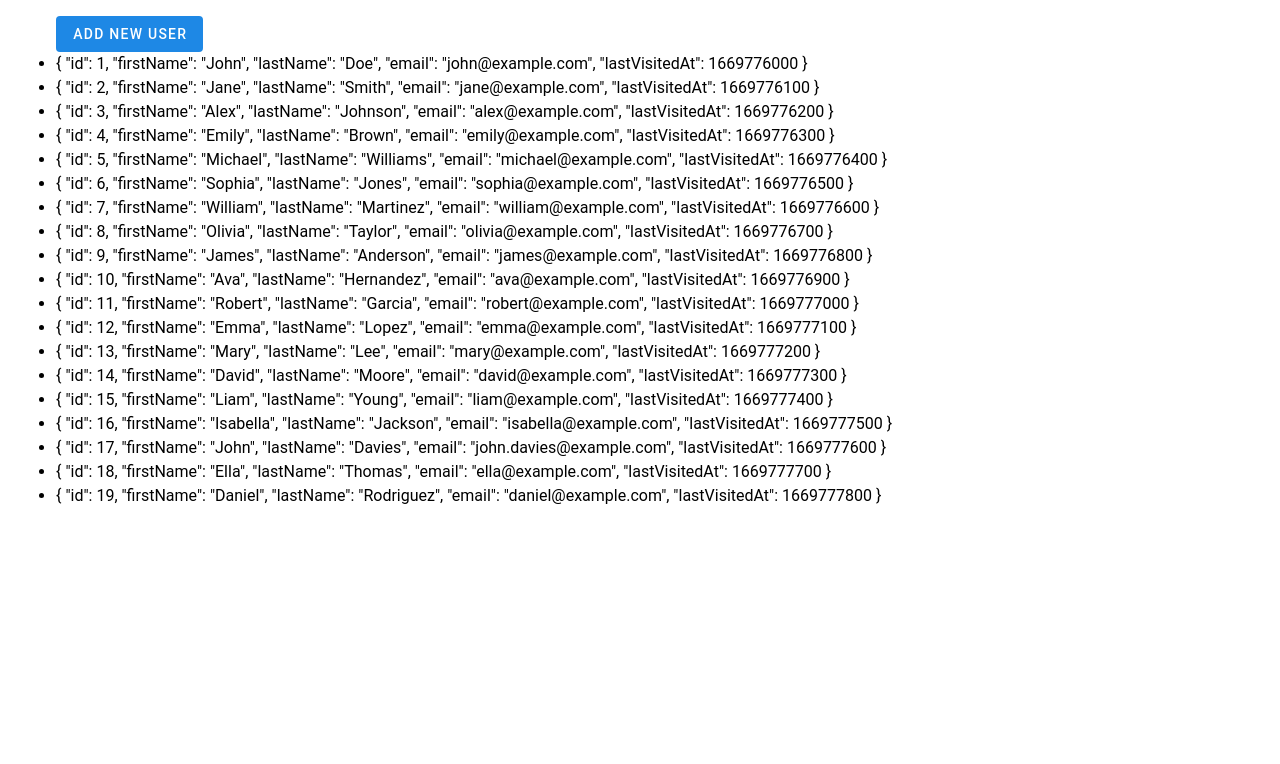
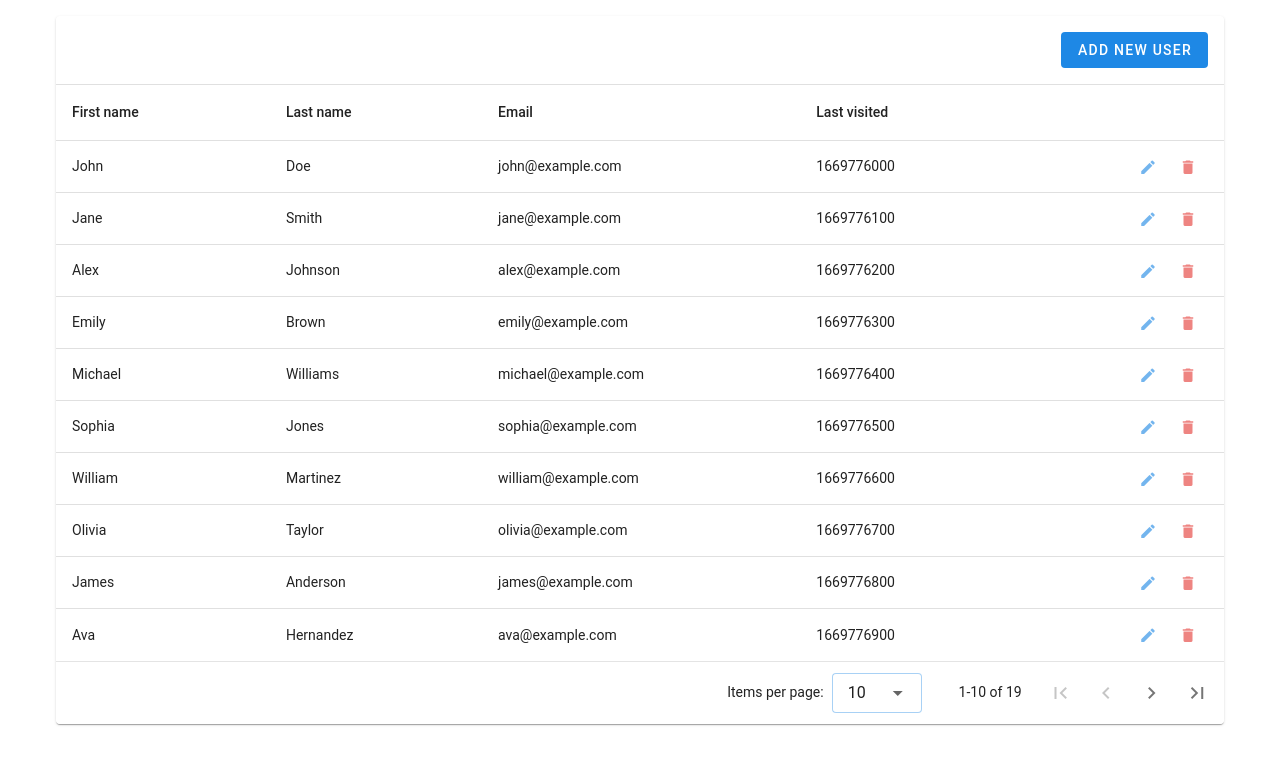
Before and after one commit to gecheru/users-list, a Vue app: page / in a window 1280 px wide. Shown: the top 764 px of the page. Built offline with nearby package versions, Linux system fonts and the light colour scheme.

Commit message:
table base view

```diff
--- a/package.json
+++ b/package.json
@@ -23,6 +23,7 @@
     "vuetify": "^3.6.14"
   },
   "devDependencies": {
+    "@mdi/font": "^7.4.47",
     "@rushstack/eslint-patch": "^1.8.0",
     "@tsconfig/node20": "^20.1.4",
     "@types/jsdom": "^21.1.7",
--- a/src/App.vue
+++ b/src/App.vue
@@ -1,11 +1,9 @@
 <template>
   <VContainer>
-    <UserCreate />
     <UsersTable />
   </VContainer>
 </template>
 
 <script setup lang="ts">
-import UserCreate from './components/UserCreate/UserCreate.vue';
 import UsersTable from './components/UsersTable/UsersTable.vue';
 </script>
--- a/src/components/UserCreate/UserCreate.vue
+++ b/src/components/UserCreate/UserCreate.vue
@@ -4,7 +4,13 @@
     :persistent="isBusy"
   >
     <template v-slot:activator="{ props: activatorProps }">
-      <VBtn v-bind="activatorProps"> Add new user </VBtn>
+      <VBtn
+        v-bind="activatorProps"
+        variant="flat"
+        color="primary"
+      >
+        Add new user
+      </VBtn>
     </template>
 
     <VCard :loading="isBusy">
@@ -24,7 +30,7 @@
             :rules="[required]"
           />
           <VTextField
-            v-model="newUserModel.secondName"
+            v-model="newUserModel.lastName"
             label="Last name"
             :rules="[required]"
           />
@@ -64,7 +70,7 @@ const isBusy = ref(false);
 const form = ref<VForm | null>(null);
 const newUserModel = reactive<UserCreateRequest>({
   firstName: '',
-  secondName: '',
+  lastName: '',
   email: ''
 });
 const closeDialog = () => {
--- a/src/components/UsersTable/UsersTable.vue
+++ b/src/components/UsersTable/UsersTable.vue
@@ -1,21 +1,86 @@
 <template>
-  <div>
-    <ul>
-      <li
-        v-for="user in usersStore.users"
-        :key="user.id"
-      >
-        {{ user }}
-      </li>
-    </ul>
-  </div>
+  <VCard>
+    <VDataTable
+      :items="usersStore.users"
+      :headers="headers"
+      :loading="loading"
+    >
+      <template v-slot:loading>
+        <VSkeletonLoader type="table-row@10"></VSkeletonLoader>
+      </template>
+
+      <template v-slot:top>
+        <VContainer
+          fluid
+          class="border-b-thin"
+        >
+          <VRow no-gutters>
+            <VCol></VCol>
+            <VCol cols="auto">
+              <UserCreate />
+            </VCol>
+          </VRow>
+        </VContainer>
+      </template>
+
+      <template v-slot:item.actions="{ item }">
+        <VBtn
+          size="small"
+          variant="plain"
+          icon="mdi-pencil"
+          @click="editUser(item)"
+        />
+        <VBtn
+          size="small"
+          variant="plain"
+          icon="mdi-delete"
+          color="error"
+          @click="deleteUser(item)"
+        />
+      </template>
+    </VDataTable>
+  </VCard>
 </template>
 
 <script setup lang="ts">
-import { onMounted } from 'vue';
+import { onMounted, ref } from 'vue';
 import { useUsersStore } from '@/stores/users';
+import UserCreate from '@/components/UserCreate/UserCreate.vue';
+import type { TableHeaders } from '@/types/Table/TableHeaders';
+import type { User } from '@/types/User/User';
 
 const usersStore = useUsersStore();
+const loading = ref(false);
+const headers = ref<TableHeaders>([
+  {
+    key: 'firstName',
+    title: 'First name'
+  },
+  {
+    key: 'lastName',
+    title: 'Last name'
+  },
+  {
+    key: 'email',
+    title: 'Email'
+  },
+  {
+    key: 'lastVisitedAt',
+    title: 'Last visited',
+    sortable: true
+  },
+  {
+    key: 'actions',
+    align: 'end',
+    sortable: false
+  }
+]);
+const editUser = (user: User) => {
+  console.log('edit', user);
+};
+const deleteUser = (user: User) => {
+  console.log('delete', user);
+};
 onMounted(() => {
   usersStore.getUsers();
 });
--- a/src/main.ts
+++ b/src/main.ts
@@ -1,11 +1,11 @@
 import { createApp } from 'vue';
 import { createPinia } from 'pinia';
 import App from './App.vue';
-import Vuetify from './vuetify/vuetify';
+import { vuetify } from './vuetify/vuetify';
 
 const app = createApp(App);
 
 app.use(createPinia());
-app.use(Vuetify);
+app.use(vuetify);
 
 app.mount('#app');
--- a/src/shared/constants/baseUrl.ts
+++ b/src/shared/constants/baseUrl.ts
@@ -1 +1 @@
-export const BASE_URL = `${window.location}userList.json`;
+export const BASE_URL = `${window.location.origin}/userList.json`;
--- /dev/null
+++ b/src/types/Table/TableHeaders.ts
@@ -0,0 +1,3 @@
+import type { VDataTable } from 'vuetify/components/VDataTable';
+
+export type TableHeaders = VDataTable['$props']['headers'];
--- a/src/types/User/User.ts
+++ b/src/types/User/User.ts
@@ -1,7 +1,7 @@
 export type User = {
   id: number;
   firstName: string;
-  secondName: string;
+  lastName: string;
   email: string;
   lastVisitedAt: number;
 };
--- /dev/null
+++ b/src/vuetify/components.ts
@@ -0,0 +1,30 @@
+import type { VuetifyOptions } from 'vuetify';
+import { VCard, VCardItem, VCardTitle, VCardActions } from 'vuetify/components/VCard';
+import { VContainer, VCol, VRow, VSpacer } from 'vuetify/components/VGrid';
+import { VDataTable } from 'vuetify/components/VDataTable';
+import { VBtn } from 'vuetify/components/VBtn';
+import { VDialog } from 'vuetify/components/VDialog';
+import { VDivider } from 'vuetify/components/VDivider';
+import { VForm } from 'vuetify/components/VForm';
+import { VTextField } from 'vuetify/components/VTextField';
+import { VSkeletonLoader } from 'vuetify/components/VSkeletonLoader';
+import { VIcon } from 'vuetify/components/VIcon';
+
+export const components: VuetifyOptions['components'] = {
+  VCard,
+  VCardItem,
+  VCardTitle,
+  VCardActions,
+  VContainer,
+  VCol,
+  VRow,
+  VDataTable,
+  VBtn,
+  VDialog,
+  VSpacer,
+  VDivider,
+  VForm,
+  VTextField,
+  VSkeletonLoader,
+  VIcon
+};
--- a/src/vuetify/vuetify.ts
+++ b/src/vuetify/vuetify.ts
@@ -1,32 +1,11 @@
 import 'vuetify/styles';
+import '@mdi/font/css/materialdesignicons.css';
 import { createVuetify } from 'vuetify';
-import { VCard, VCardItem, VCardTitle, VCardActions } from 'vuetify/components/VCard';
-import { VContainer, VCol, VRow, VSpacer } from 'vuetify/components/VGrid';
-import { VTable } from 'vuetify/components/VTable';
-import { VBtn } from 'vuetify/components/VBtn';
-import { VDialog } from 'vuetify/components/VDialog';
-import { VDivider } from 'vuetify/components/VDivider';
-import { VForm } from 'vuetify/components/VForm';
-import { VTextField } from 'vuetify/components/VTextField';
 import { lightTheme } from './theme';
+import { components } from './components';
 
-const Vuetify = createVuetify({
-  components: {
-    VCard,
-    VCardItem,
-    VCardTitle,
-    VCardActions,
-    VContainer,
-    VCol,
-    VRow,
-    VTable,
-    VBtn,
-    VDialog,
-    VSpacer,
-    VDivider,
-    VForm,
-    VTextField
-  },
+export const vuetify = createVuetify({
+  components,
   theme: {
     defaultTheme: 'lightTheme',
     themes: {
@@ -50,5 +29,3 @@ const Vuetify = createVuetify({
     }
   }
 });
-
-export default Vuetify;
```
Also changed, not shown: .eslintrc.cjs, src/shared/composables/formatDate.ts (added), 1 other file (tests, documents, lock files or other folders).
